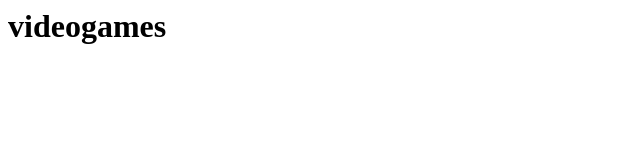
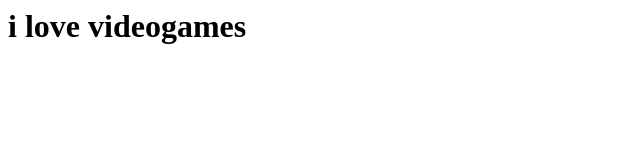
Before and after one commit to 1d3xter/project1, a plain HTML site: page index.html in a window 1280 px wide. Shown: the whole page, without its empty margins (0-640 px from the left). Drawn offline with Linux system fonts and the light colour scheme.

Commit message:
changed header

```diff
--- a/index.html
+++ b/index.html
@@ -1,3 +1,3 @@
 <html>
-<h1>videogames</h1>
+<h1>i love videogames</h1>
 </html>
```
